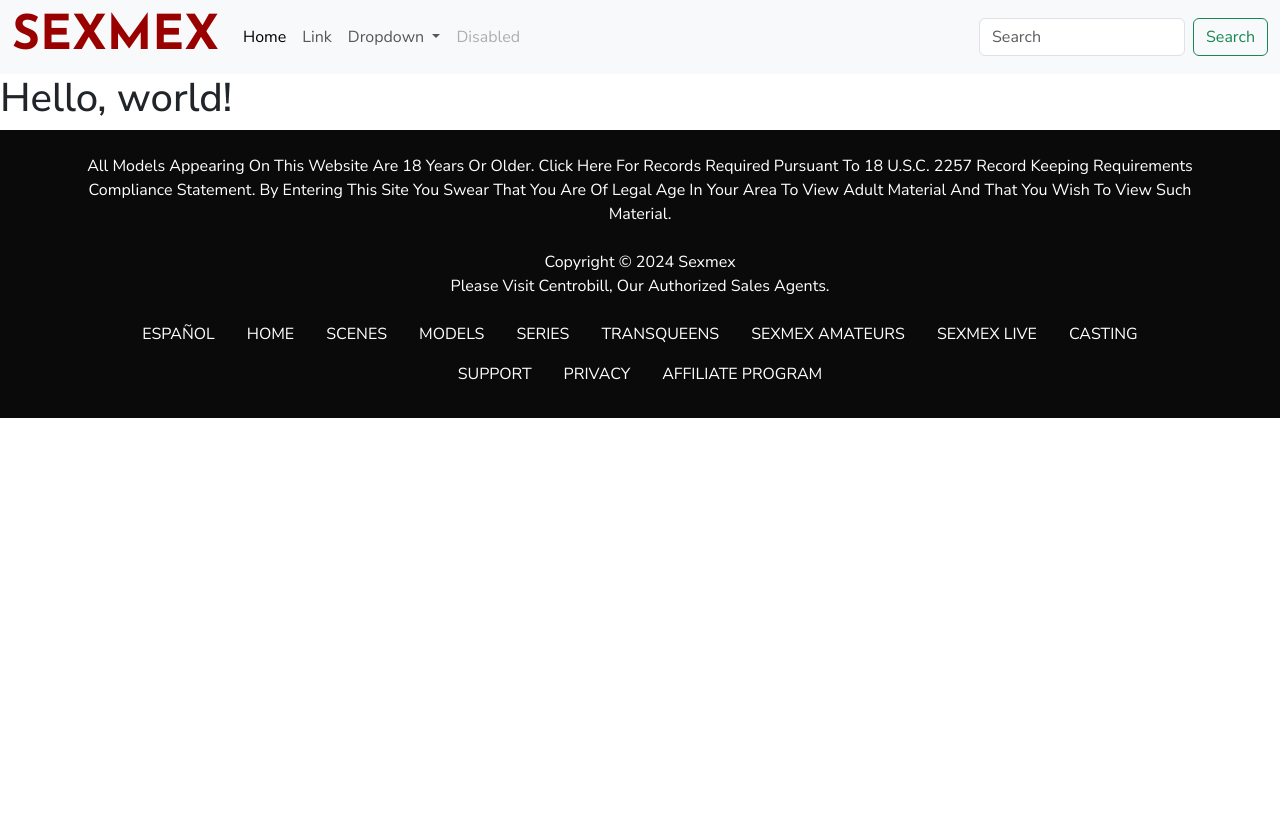
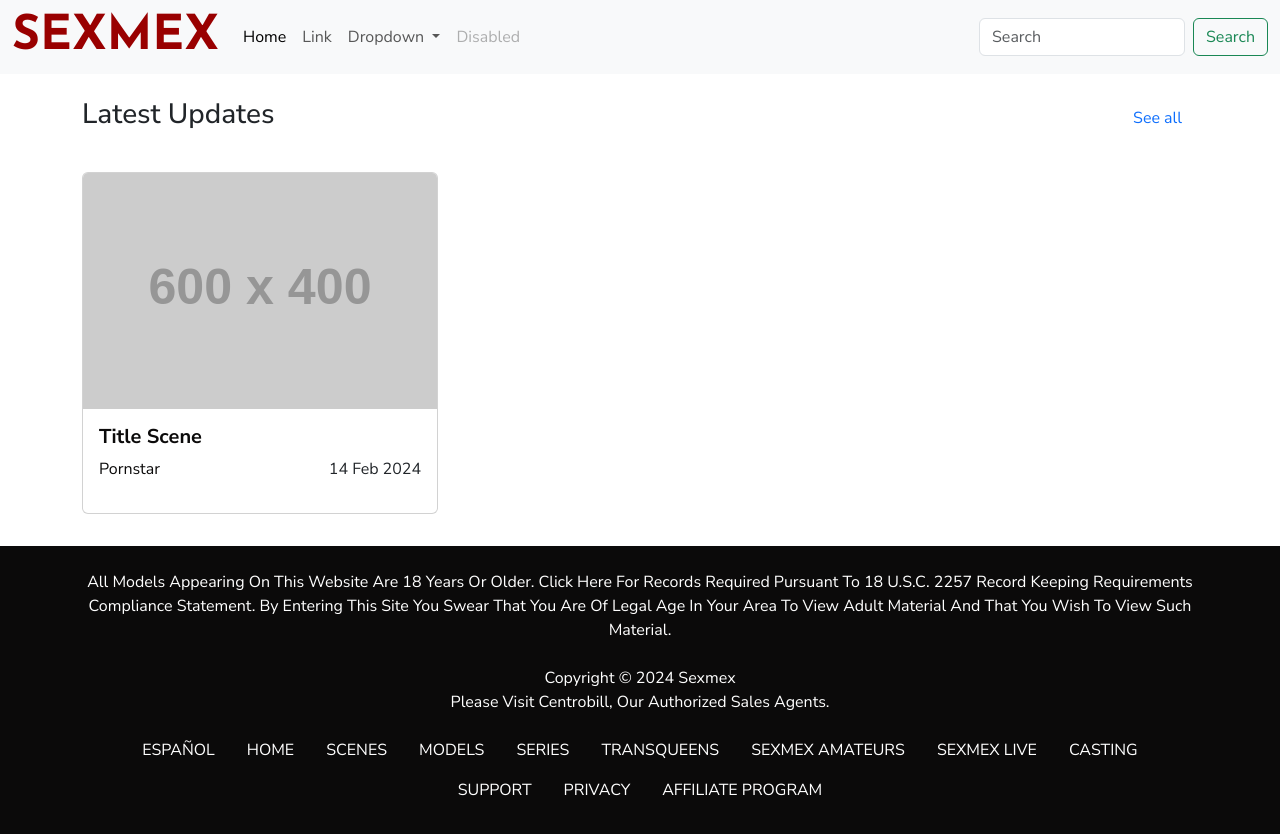
Before and after one commit to alanaaguirre/sxmx, a plain HTML site: page index.html in a window 1280 px wide. Before the commit the page ends 800 px from the top, so only its background shows below. Drawn offline with nearby package versions, Linux system fonts and the light colour scheme; placeholder pictures from the web are drawn by us.

Commit message:
CSS Changes

```diff
--- a/css/style.css
+++ b/css/style.css
@@ -31,6 +31,13 @@ h1 h2 h3 h4 h5 h6{
     font-style: normal;
     line-height: normal;
 }
+.scenes a{
+    text-decoration: none !important;
+    color: #0B0A0A;
+}
+.card-title{
+    font-weight: 700 !important;
+}
 /*Footer*/
 footer{
     padding: 24px 0px 24px 0px;
--- a/index.html
+++ b/index.html
@@ -45,7 +45,45 @@
           </div>
         </div>
       </nav>
-    <h1>Hello, world!</h1>
+
+    <section>
+        <div class="container">
+            <div class="row my-4">
+                <div class="col-lg-12 d-flex justify-content-between">
+                    <h3>Latest Updates</h3>
+                    <ul class="nav">
+                        <li class="nav-item">
+                          <a class="nav-link" href="#">See all</a>
+                        </li>
+                      </ul>
+                </div>
+            </div>
+            <div class="row my-4">
+                <div class="col-lg-4 my-2">
+                    <div class="card scenes">
+                        <a href="">
+                            <img src="https://placehold.co/600x400/000000/FFFFFF/png" class="card-img-top" alt="Scene Name">
+                        </a>
+                        <div class="card-body">
+                          <h5 class="card-title">
+                            <a href="">
+                                Title Scene</h5>
+                            </a>
+                          <div class="d-flex justify-content-between">
+                            <p class="card-text">
+                                <a href="">
+                                    Pornstar
+                                </a>
+                            </p>
+                            <p class="card-text">14 Feb 2024</p>
+                          </div>
+                        </div>
+                      </div>
+                </div>
+            </div>
+        </div>
+    </section>
+
     <footer>
         <div class="container">
             <div class="row">
```
